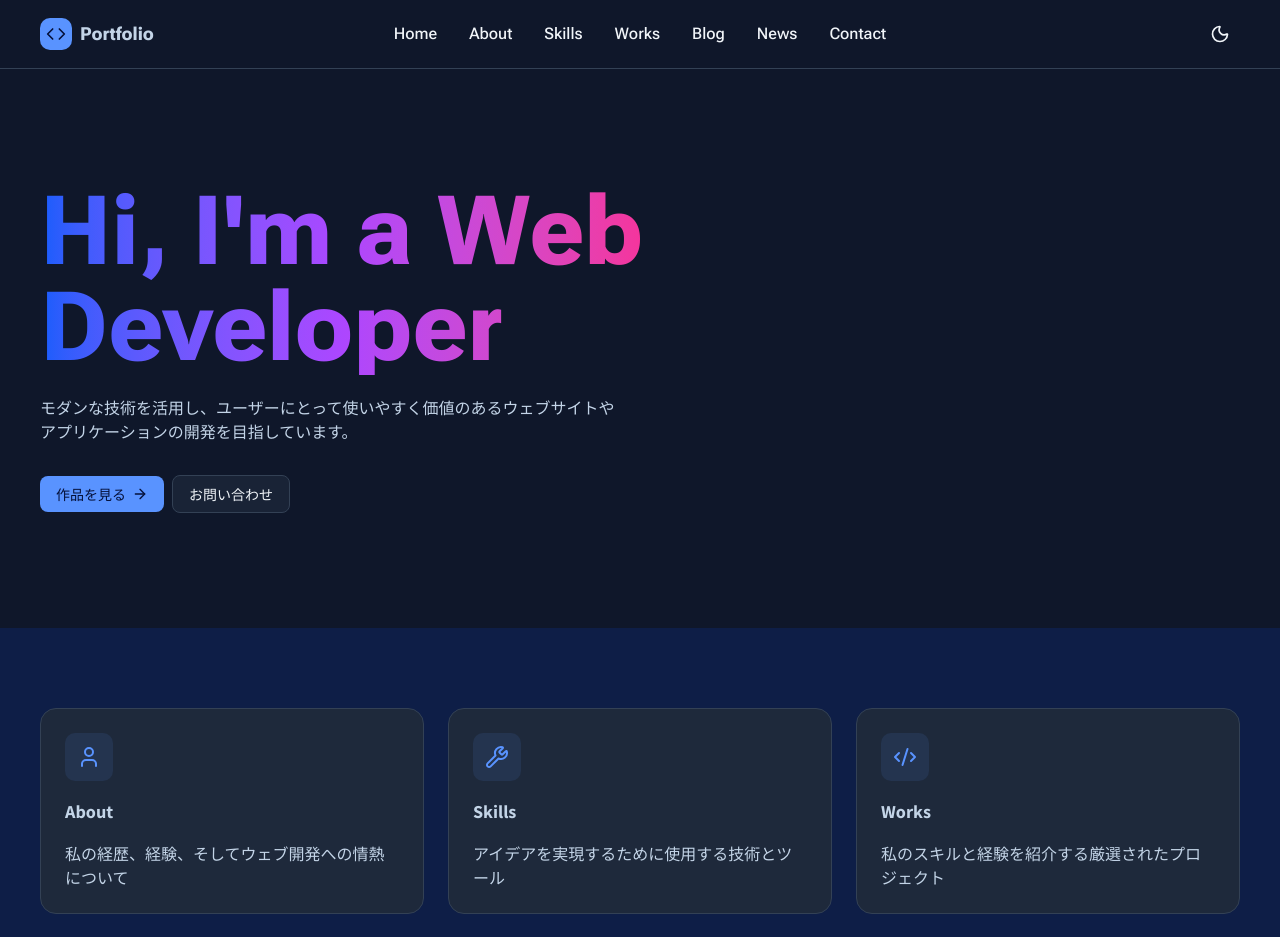
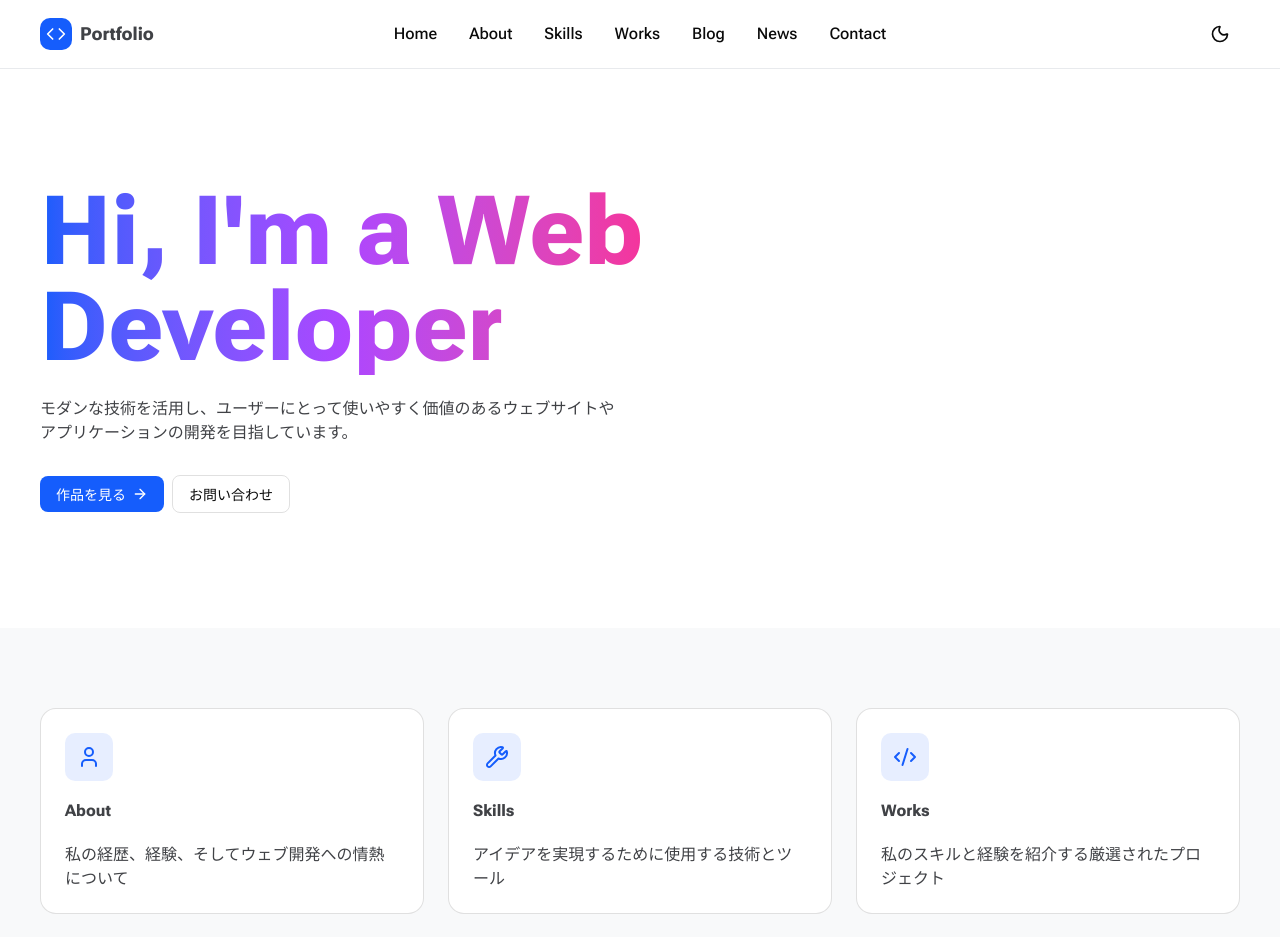
Before and after one commit to iku-nojiri/portfolio_2026, a Next.js app in the folder front/: page / in a window 1280 px wide. Shown: the top 937 px of the page. Built offline with nearby package versions, Linux system fonts and the light colour scheme.

Commit message:
refactor: global.css, layoput.tsx, Footer.tsx, HomeCard.tsx, Container.tsx

```diff
--- a/front/app/components/compositions/layouts/Footer/FooterCopy.tsx
+++ b/front/app/components/compositions/layouts/Footer/FooterCopy.tsx
@@ -4,7 +4,7 @@ import { Text } from "@/app/components/premitives/Text";
 export const FooterCopy = () => {
   const copyright = process.env.COPYRIGHT;
   return (
-    <Text as="small" size="small" color="muted">
+    <Text as="small" size="small">
       {copyright ?? "© 2026 Portfolio. All rights reserved."}
     </Text>
   );
--- a/front/app/components/compositions/pages/home/HomeCard.tsx
+++ b/front/app/components/compositions/pages/home/HomeCard.tsx
@@ -22,7 +22,7 @@ export const HomeCard = ({ pageName, text, href, icon }: Props) => {
         <Tile>
           <Icon className="text-primary" />
         </Tile>
-        <Heading as="h3" weight="bold" size="xs">
+        <Heading as="h3" lang="en" weight="bold" size="xs">
           {pageName}
         </Heading>
         <Text>{text}</Text>
--- a/front/app/components/premitives/Container.tsx
+++ b/front/app/components/premitives/Container.tsx
@@ -6,23 +6,13 @@ const variants = tv({
   base: "px-6 pt-20 pb-20 md:px-10",
   variants: {
     colored: {
-      true: "bg-accent",
+      true: "bg-bg-subtle",
       false: "bg-bg"
     },
   },
   defaultVariants: {
     colored: false,
   },
-  // compoundVariants: [
-  //   {
-  //     colored: true,
-  //     class: "pt-20 pb-20"
-  //   },
-  //   {
-  //     colored: false,
-  //     class: "pt-20 pb-20"
-  //   }
-  // ]
 });
 
 type Props<T extends ElementType> = VariantProps<typeof variants> & {
--- a/front/app/globals.css
+++ b/front/app/globals.css
@@ -7,7 +7,8 @@
      Surfaces
      ============================== */
 
-  --color-bg: #f8f9fa;
+  --color-bg: #fff;
+  --color-bg-subtle: #f8f9fa;
   --color-panel: #ffffff;
   --color-popover: #ffffff;
   --color-muted: #e8eaed;
@@ -119,7 +120,8 @@
      Surfaces
      ============================== */
 
-  --color-bg: #0f172a;
+  --color-bg: #1E293B;
+  --color-bg-subtle: #0E172A;
   --color-panel: #1e293b;
   --color-popover: #1e293b;
   --color-muted: #334155;
--- a/front/app/layout.tsx
+++ b/front/app/layout.tsx
@@ -3,7 +3,6 @@ import { Roboto_Flex, Noto_Sans_JP } from "next/font/google";
 import { Header } from "./components/compositions/layouts/Header";
 import { Main } from "./components/compositions/layouts/Main";
 import { Footer } from "./components/compositions/layouts/Footer";
-import { Cta } from "./components/compositions/layouts/Cta";
 import "./globals.css";
 
 const robotoFlex = Roboto_Flex({
@@ -30,10 +29,9 @@ export default function RootLayout({
 }>) {
   return (
     <html lang="jp">
-      <body className={`${robotoFlex.variable} ${notoSansJP.variable} dark`}>
+      <body className={`${robotoFlex.variable} ${notoSansJP.variable}`}>
         <Header />
         <Main>{children}</Main>
-        <Cta />
         <Footer />
       </body>
     </html>
--- a/front/app/page.tsx
+++ b/front/app/page.tsx
@@ -42,6 +42,8 @@ export default function Home() {
           </nav>
         </Inner>
       </Container>
+      {/* CTA Area */}
+      <Cta />
     </>
   );
 }
```
